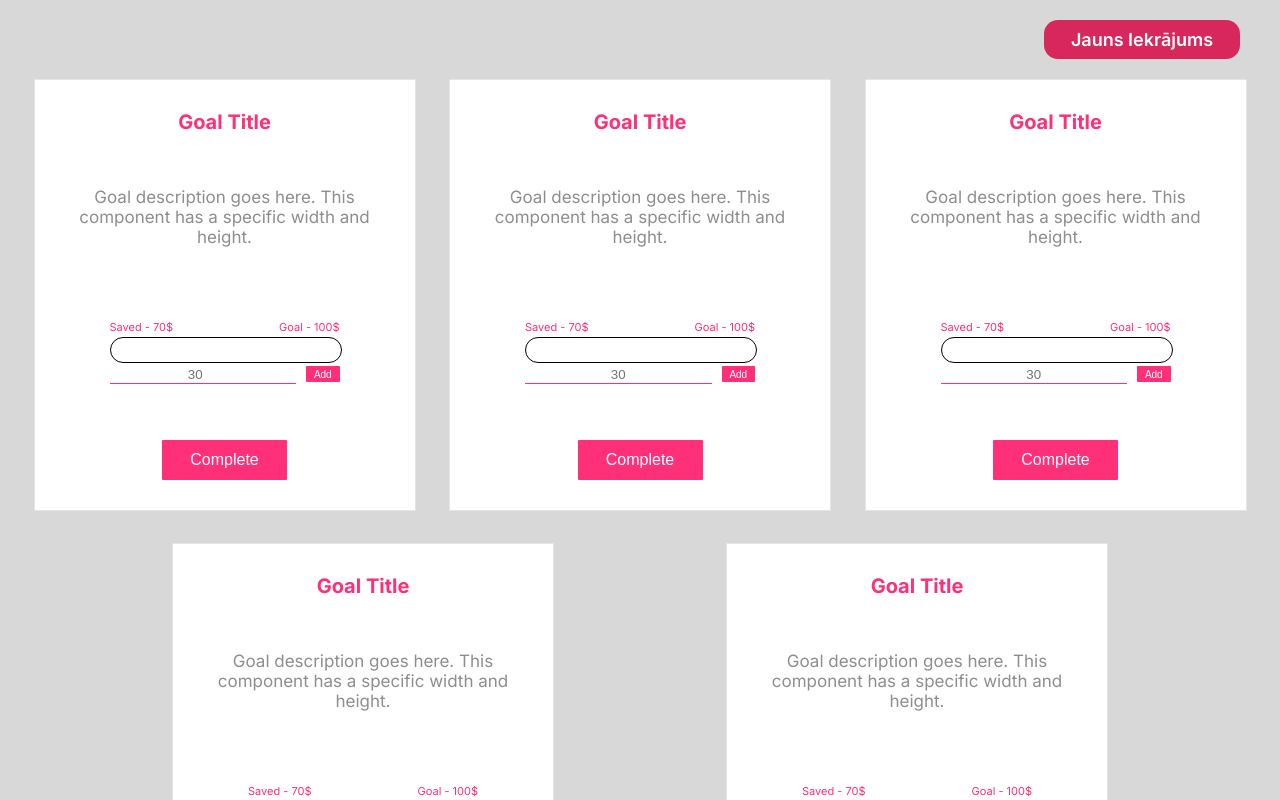
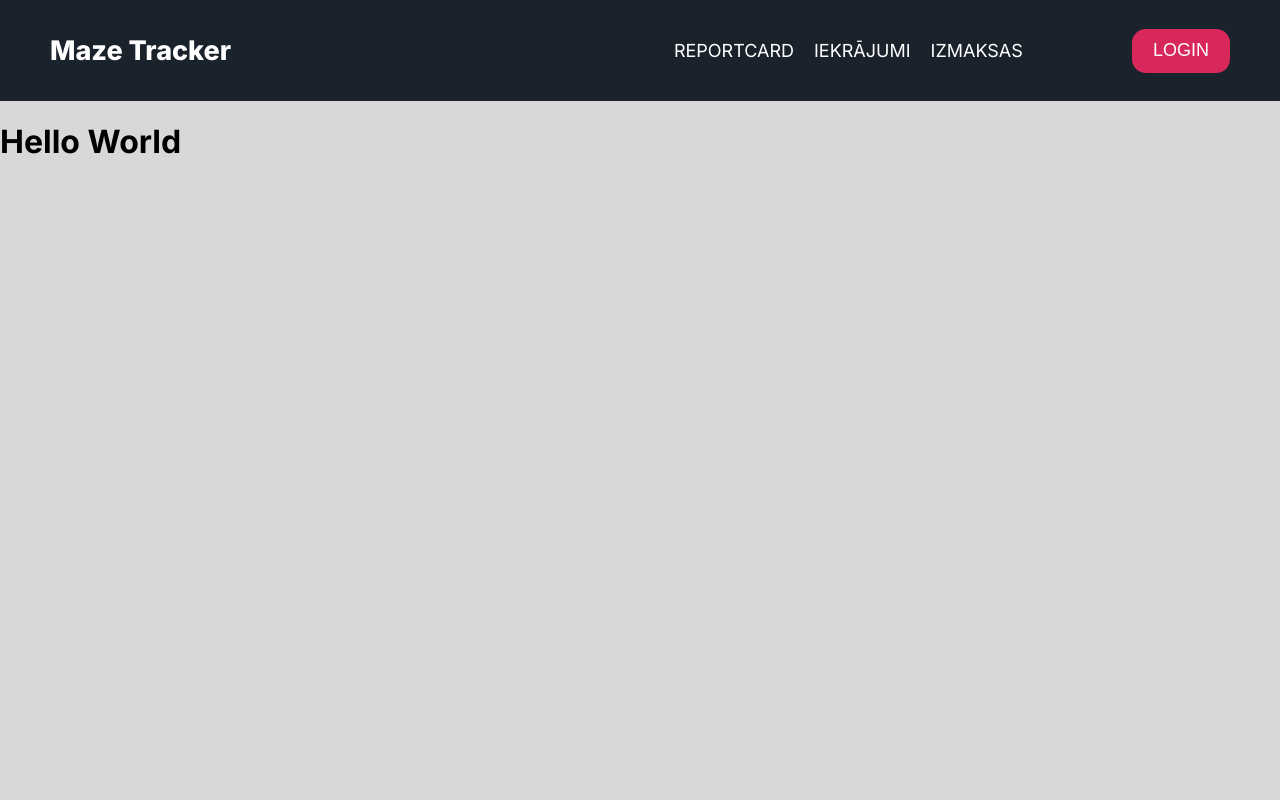
Before and after one commit to fur1ozz/finance-budgeting, a React (Create React App) app: page / in a window 1280 px wide. Shown: the top 800 px of the page. Built offline with nearby package versions, Linux system fonts and the light colour scheme.

Commit message:
added new pages folder with all pages, made the functionality of the navigation with style on matching link

```diff
--- a/src/App.js
+++ b/src/App.js
@@ -5,6 +5,11 @@ import GoalsComponent from "./components/GoalsComponent";
 import NewGoal from "./components/NewGoal";
 import Header from "./components/Header";
 import HeaderComb from "./pages/HeaderComb";
+import GoalsPage from "./pages/GoalsPage";
+import NewGoalsPage from "./pages/NewGoalsPage";
+import ReportCardPage from "./pages/ReportCardPage";
+import IzmaksasPage from "./pages/IzmaksasPage";
+import HomePage from "./pages/HomePage";
 
 function App() {
   return (
@@ -12,9 +17,12 @@ function App() {
       <Router>
           <div>
               <Routes>
-                  <Route exact path="/" element={<GoalsComponent />} />
-                  <Route path="/NewGoal" element={<NewGoal />} />
-                  <Route path="/Header" element={<HeaderComb />} />
+                  <Route exact path="/" element={<HomePage />} />
+                  <Route path="/Goals" element={<GoalsPage />} />
+                  <Route path="/NewGoal" element={<NewGoalsPage />} />
+                  <Route path="/ReportCard" element={<ReportCardPage />} />
+                  <Route path="/Izmaksas" element={<IzmaksasPage />} />
+                  <Route path="/" element={<HeaderComb />} />
               </Routes>
           </div>
       </Router>
--- a/src/components/Header.jsx
+++ b/src/components/Header.jsx
@@ -2,15 +2,33 @@ import React from 'react';
 import '../styles/Header.css'; // Import the CSS file
 
 function Header({ prop, link }) {
+    const activeLink = prop; // Set the active link name based on the 'prop' value
+
     return (
         <header className="header-container">
             <h1 className="header-title">Maze Tracker</h1>
             <nav className="for-all-header">
                 <ul className="nav-list">
-                    <li className="none-small"><a href="/ReportCard">REPORTCARD</a></li>
-                    <li className="none-small"><a href="/">IEKRĀJUMI</a></li>
-                    <li className="none-small"><a href="/Izmaksas">IZMAKSAS</a></li>
-                    <li className="show-small"><a href={'/' + link}>{prop}</a></li>
+                    <li className="none-small">
+                        <a href="/ReportCard" className={activeLink === "REPORT CARD" ? "bold" : ""}>
+                            REPORTCARD
+                        </a>
+                    </li>
+                    <li className="none-small">
+                        <a href="/Goals" className={activeLink === "IEKRĀJUMI" ? "bold" : ""}>
+                            IEKRĀJUMI
+                        </a>
+                    </li>
+                    <li className="none-small">
+                        <a href="/Izmaksas" className={activeLink === "IZMAKSAS" ? "bold" : ""}>
+                            IZMAKSAS
+                        </a>
+                    </li>
+                    <li className="show-small">
+                        <a href={'/' + link} className={activeLink === link ? "bold" : ""}>
+                            {prop}
+                        </a>
+                    </li>
                 </ul>
             </nav>
             <div className="for-login-button no-login">
--- /dev/null
+++ b/src/pages/GoalsPage.jsx
@@ -0,0 +1,13 @@
+import Header from "../components/Header";
+import GoalsComponent from "../components/GoalsComponent";
+import HeaderComb from "./HeaderComb";
+
+function GoalsPage(){
+    return(
+        <>
+            <HeaderComb firstProp="IEKRĀJUMI" firstLink="Goals" />
+            <GoalsComponent />
+        </>
+    );
+}
+export default GoalsPage;
--- a/src/pages/HeaderComb.jsx
+++ b/src/pages/HeaderComb.jsx
@@ -1,11 +1,11 @@
 import Sidebar from "../components/Sidebar";
 import Header from "../components/Header";
 
-function HeaderComb(){
+function HeaderComb({firstProp, firstLink}){
     return(
         <div>
             <Sidebar />
-            <Header prop="IZMAKSAS" link="Izmakas" />
+            <Header prop={firstProp} link={firstLink} />
         </div>
     );
 }
--- /dev/null
+++ b/src/pages/HomePage.jsx
@@ -0,0 +1,11 @@
+import HeaderComb from "./HeaderComb";
+
+function HomePage(){
+    return(
+        <>
+            <HeaderComb firstProp="" firstLink="" />
+            <h1>Hello World</h1>
+        </>
+    );
+}
+export default HomePage;
--- /dev/null
+++ b/src/pages/IzmaksasPage.jsx
@@ -0,0 +1,10 @@
+import HeaderComb from "./HeaderComb";
+
+function IzmaksasPage(){
+    return(
+        <>
+            <HeaderComb firstProp="IZMAKSAS" firstLink="Izmaksas" />
+        </>
+    );
+}
+export default IzmaksasPage;
--- /dev/null
+++ b/src/pages/NewGoalsPage.jsx
@@ -0,0 +1,13 @@
+import Header from "../components/Header";
+import NewGoal from "../components/NewGoal";
+import HeaderComb from "./HeaderComb";
+
+function NewGoalsPage(){
+    return (
+      <>
+          <HeaderComb firstProp="IEKRĀJUMI" firstLink="Goals" />
+          <NewGoal />
+      </>
+    );
+}
+export default NewGoalsPage;
--- /dev/null
+++ b/src/pages/ReportCardPage.jsx
@@ -0,0 +1,10 @@
+import HeaderComb from "./HeaderComb";
+
+function ReportCardPage(){
+    return (
+        <>
+            <HeaderComb firstProp="REPORT CARD" firstLink="ReportCard" />
+        </>
+    );
+}
+export default ReportCardPage;
--- a/src/styles/App.css
+++ b/src/styles/App.css
@@ -190,9 +190,18 @@ body{
     top: 0;
     color: #D8275A;
 }
+.bold{
+    font-weight: bold;
+}
 /*sidebar end*/
-@media only screen and (max-width: 600px) {
+@media only screen and (max-width: 1100px) {
     .sidebar-none{
         display: flex;
     }
 }
+@media only screen and (min-width: 600px) {
+    .burgerButtonO{
+        margin: 26px 6px;
+        font-size: 35px;
+    }
+}
--- a/src/styles/Header.css
+++ b/src/styles/Header.css
@@ -27,7 +27,6 @@
     list-style: none;
     padding: 0;
     display: flex;
-    flex-wrap: wrap;
 }
 
 /* Navigation List Item Styles */
```
